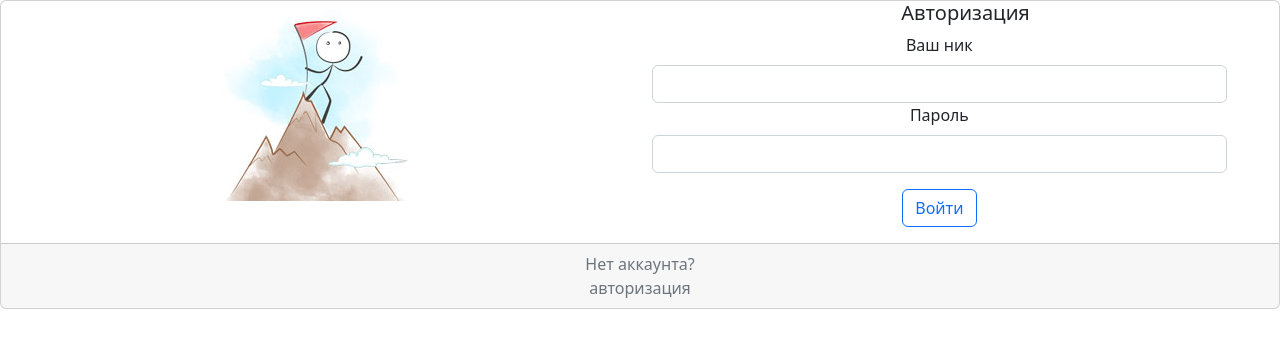
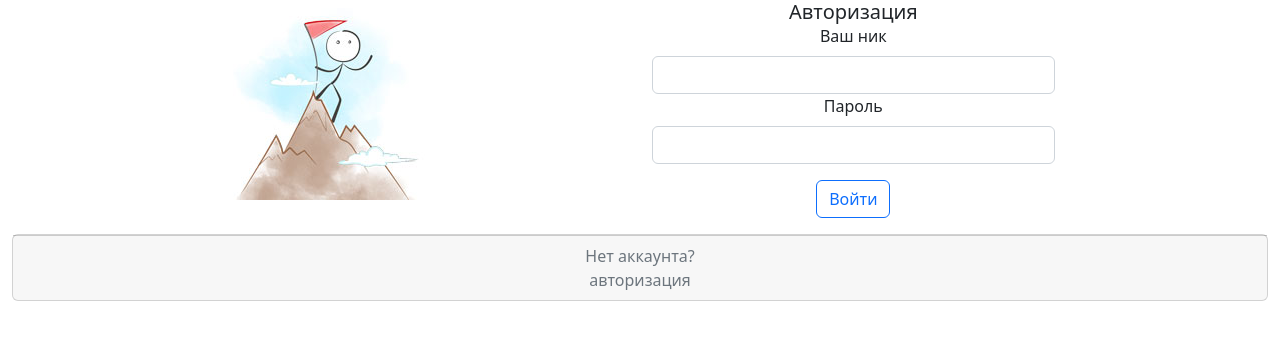
Before and after one commit to adammilligan/frontend-project-12, a React (Create React App) app in the folder frontend/: page / in a window 1280 px wide. Shown: the top 348 px of the page. Built offline with nearby package versions, Linux system fonts and the light colour scheme.

Commit message:
loginPage change

```diff
--- a/frontend/src/components/LoginPage.jsx
+++ b/frontend/src/components/LoginPage.jsx
@@ -7,7 +7,7 @@ import Col from 'react-bootstrap/Col';
 import Card from 'react-bootstrap/Card';
 import Row from 'react-bootstrap/Row';
 import FormBootstrap from 'react-bootstrap/Form';
-import { Nav } from 'react-bootstrap';
+import { Nav, Container } from 'react-bootstrap';
 
 import avatarLogin from '../assets/avatar.jpeg';
 
@@ -25,14 +25,15 @@ const LoginPage = () => {
   const handleOnSubmit = () => {};
 
   return (
-    <Card className="text-center Login-card">
-
+    <Container className="h-100" fluid>
+      <Row className="justify-content-center align-content-center h-100">
+        <Col className="col-12 col-md-8 col-xxl-6">
           <Row>
             <Col>
               <img src={avatarLogin} alt="картинка" />
             </Col>
 
-        <Col>
+            <Col className="text-center">
               <Row><Card.Title>Авторизация</Card.Title></Row>
               <Formik
                 validationSchema={schema}
@@ -47,7 +48,7 @@ const LoginPage = () => {
                   errors,
                 }) => (
                   <FormBootstrap onSubmit={handleSubmit}>
-                <FormBootstrap.Group as={Col} md="11" className="LoginPage-input-item">
+                    <FormBootstrap.Group as={Col} className="LoginPage-input-item">
                       <FormBootstrap.Label>Ваш ник</FormBootstrap.Label>
                       <FormBootstrap.Control
                         required
@@ -62,7 +63,7 @@ const LoginPage = () => {
                       <FormBootstrap.Control.Feedback type="invalid">{errors.username}</FormBootstrap.Control.Feedback>
                     </FormBootstrap.Group>
 
-                <FormBootstrap.Group as={Col} md="11" className="LoginPage-input-item mb-3">
+                    <FormBootstrap.Group as={Col} className="LoginPage-input-item mb-3">
                       <FormBootstrap.Label>Пароль</FormBootstrap.Label>
                       <FormBootstrap.Control
                         required
@@ -77,7 +78,7 @@ const LoginPage = () => {
                       <FormBootstrap.Control.Feedback type="invalid">{errors.password}</FormBootstrap.Control.Feedback>
                     </FormBootstrap.Group>
                     {errors.authNotCorrect && (<div>not correct</div>)}
-                <FormBootstrap.Group as={Col} md="11">
+                    <FormBootstrap.Group as={Col}>
                       <ButtonBootstrap variant="outline-primary" className="Login-button mb-3" type="submit">Войти</ButtonBootstrap>
                     </FormBootstrap.Group>
                   </FormBootstrap>
@@ -85,11 +86,15 @@ const LoginPage = () => {
               </Formik>
             </Col>
           </Row>
+        </Col>
+      </Row>
+      <Card className="text-center Login-card">
         <Card.Footer className="text-muted">
           Нет аккаунта?
           <Nav.Link as={Link} to="/signup">авторизация</Nav.Link>
         </Card.Footer>
       </Card>
+    </Container>
   );
 };
 
```
Lines whose indentation alone changed are shown as unchanged.
